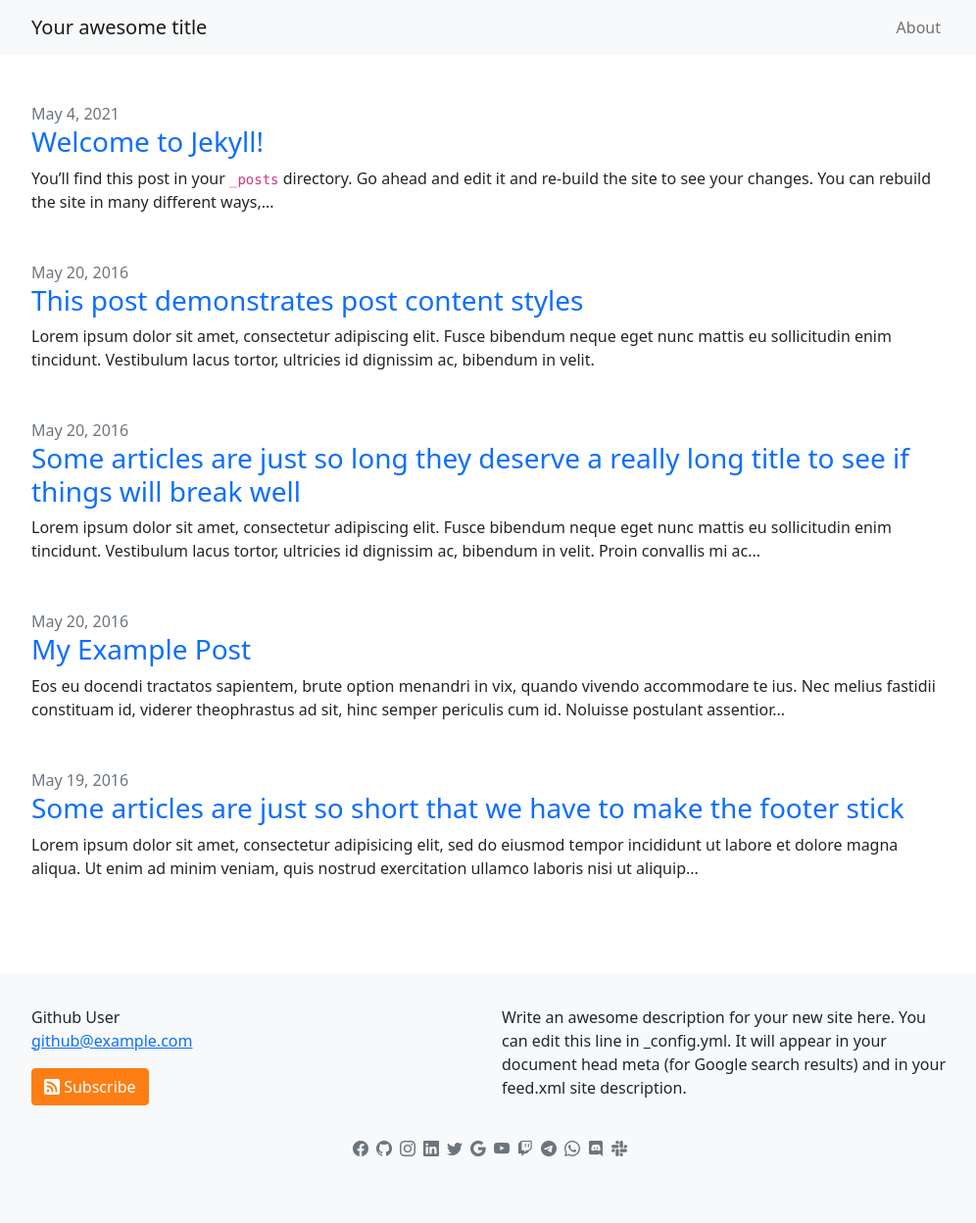
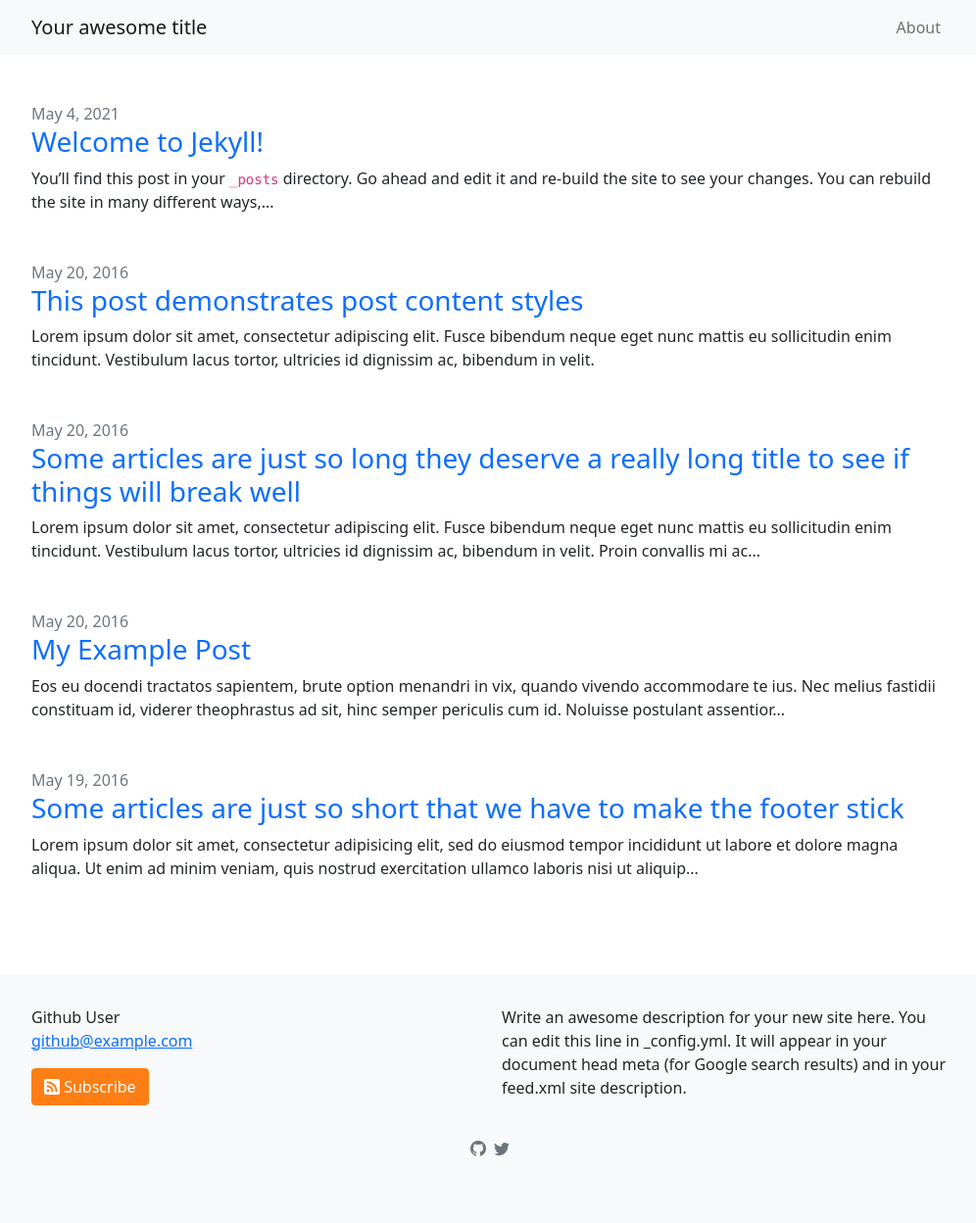
Before and after one commit to jonaharagon/jekyll-bootstrap-theme, a Jekyll site: the page built from index.markdown, in a window 1280 px wide. Shown: the whole page at 98% size, without its empty margins (140-1136 px from the left). Built offline with Jekyll 4.4.1, drawn with Linux system fonts in a browser that asks for light colours.

Commit message:
Update documentation

```diff
--- a/_includes/footer.html
+++ b/_includes/footer.html
@@ -24,10 +24,12 @@
         <p>{{ site.description | escape }}</p>
       </div>
     </div>
+    {%- if site.bootstrap.social_links -%}
     <div class="row py-3">
       <div class="col">
         {%- include social.html -%}
       </div>
     </div>
+    {%- endif -%}
   </div>
 </footer>
--- a/_includes/social.html
+++ b/_includes/social.html
@@ -1,16 +1,16 @@
 {%- assign social = site.bootstrap.social_links -%}
 
 <ul class="text-center list-inline">
-  {%- if true or social.facebook -%}<li class="list-inline-item"><a rel="me" class="link-secondary" href="{{ social.facebook }}"><i class="bi bi-facebook" role="img" aria-label="Facebook"></i></a></li>{%- endif -%}
-  {%- if true or social.github -%}<li class="list-inline-item"><a rel="me" class="link-secondary" href="{{ social.github }}"><i class="bi bi-github"role="img" aria-label="GitHub"></i></a></li>{%- endif -%}
-  {%- if true or social.instagram -%}<li class="list-inline-item"><a rel="me" class="link-secondary" href="{{ social.instagram }}"><i class="bi bi-instagram"role="img" aria-label="Instagram"></i></a></li>{%- endif -%}
-  {%- if true or social.linkedin -%}<li class="list-inline-item"><a rel="me" class="link-secondary" href="{{ social.linkedin }}"><i class="bi bi-linkedin"role="img" aria-label="LinkedIn"></i></a></li>{%- endif -%}
-  {%- if true or social.twitter -%}<li class="list-inline-item"><a rel="me" class="link-secondary" href="{{ social.twitter }}"><i class="bi bi-twitter"role="img" aria-label="Twitter"></i></a></li>{%- endif -%}
-  {%- if true or social.google -%}<li class="list-inline-item"><a rel="me" class="link-secondary" href="{{ social.google }}"><i class="bi bi-google"role="img" aria-label="Google"></i></a></li>{%- endif -%}
-  {%- if true or social.youtube -%}<li class="list-inline-item"><a rel="me" class="link-secondary" href="{{ social.youtube }}"><i class="bi bi-youtube"role="img" aria-label="YouTube"></i></a></li>{%- endif -%}
-  {%- if true or social.twitch -%}<li class="list-inline-item"><a rel="me" class="link-secondary" href="{{ social.twitch }}"><i class="bi bi-twitch"role="img" aria-label="Twitch"></i></a></li>{%- endif -%}
-  {%- if true or social.telegram -%}<li class="list-inline-item"><a rel="me" class="link-secondary" href="{{ social.telegram }}"><i class="bi bi-telegram"role="img" aria-label="Telegram"></i></a></li>{%- endif -%}
-  {%- if true or social.whatsapp -%}<li class="list-inline-item"><a rel="me" class="link-secondary" href="{{ social.whatsapp }}"><i class="bi bi-whatsapp"role="img" aria-label="WhatsApp"></i></a></li>{%- endif -%}
-  {%- if true or social.discord -%}<li class="list-inline-item"><a rel="me" class="link-secondary" href="{{ social.discord }}"><i class="bi bi-discord"role="img" aria-label="Discord"></i></a></li>{%- endif -%}
-  {%- if true or social.slack -%}<li class="list-inline-item"><a rel="me" class="link-secondary" href="{{ social.slack }}"><i class="bi bi-slack"role="img" aria-label="Slack"></i></a></li>{%- endif -%}
+  {%- if social.facebook -%}<li class="list-inline-item"><a rel="me" class="link-secondary" href="{{ social.facebook }}"><i class="bi bi-facebook" role="img" aria-label="Facebook"></i></a></li>{%- endif -%}
+  {%- if social.github -%}<li class="list-inline-item"><a rel="me" class="link-secondary" href="{{ social.github }}"><i class="bi bi-github"role="img" aria-label="GitHub"></i></a></li>{%- endif -%}
+  {%- if social.instagram -%}<li class="list-inline-item"><a rel="me" class="link-secondary" href="{{ social.instagram }}"><i class="bi bi-instagram"role="img" aria-label="Instagram"></i></a></li>{%- endif -%}
+  {%- if social.linkedin -%}<li class="list-inline-item"><a rel="me" class="link-secondary" href="{{ social.linkedin }}"><i class="bi bi-linkedin"role="img" aria-label="LinkedIn"></i></a></li>{%- endif -%}
+  {%- if social.twitter -%}<li class="list-inline-item"><a rel="me" class="link-secondary" href="{{ social.twitter }}"><i class="bi bi-twitter"role="img" aria-label="Twitter"></i></a></li>{%- endif -%}
+  {%- if social.google -%}<li class="list-inline-item"><a rel="me" class="link-secondary" href="{{ social.google }}"><i class="bi bi-google"role="img" aria-label="Google"></i></a></li>{%- endif -%}
+  {%- if social.youtube -%}<li class="list-inline-item"><a rel="me" class="link-secondary" href="{{ social.youtube }}"><i class="bi bi-youtube"role="img" aria-label="YouTube"></i></a></li>{%- endif -%}
+  {%- if social.twitch -%}<li class="list-inline-item"><a rel="me" class="link-secondary" href="{{ social.twitch }}"><i class="bi bi-twitch"role="img" aria-label="Twitch"></i></a></li>{%- endif -%}
+  {%- if social.telegram -%}<li class="list-inline-item"><a rel="me" class="link-secondary" href="{{ social.telegram }}"><i class="bi bi-telegram"role="img" aria-label="Telegram"></i></a></li>{%- endif -%}
+  {%- if social.whatsapp -%}<li class="list-inline-item"><a rel="me" class="link-secondary" href="{{ social.whatsapp }}"><i class="bi bi-whatsapp"role="img" aria-label="WhatsApp"></i></a></li>{%- endif -%}
+  {%- if social.discord -%}<li class="list-inline-item"><a rel="me" class="link-secondary" href="{{ social.discord }}"><i class="bi bi-discord"role="img" aria-label="Discord"></i></a></li>{%- endif -%}
+  {%- if social.slack -%}<li class="list-inline-item"><a rel="me" class="link-secondary" href="{{ social.slack }}"><i class="bi bi-slack"role="img" aria-label="Slack"></i></a></li>{%- endif -%}
 </ul>
```
Also changed, not shown: README.md, jekyll-bootstrap-theme.gemspec.
